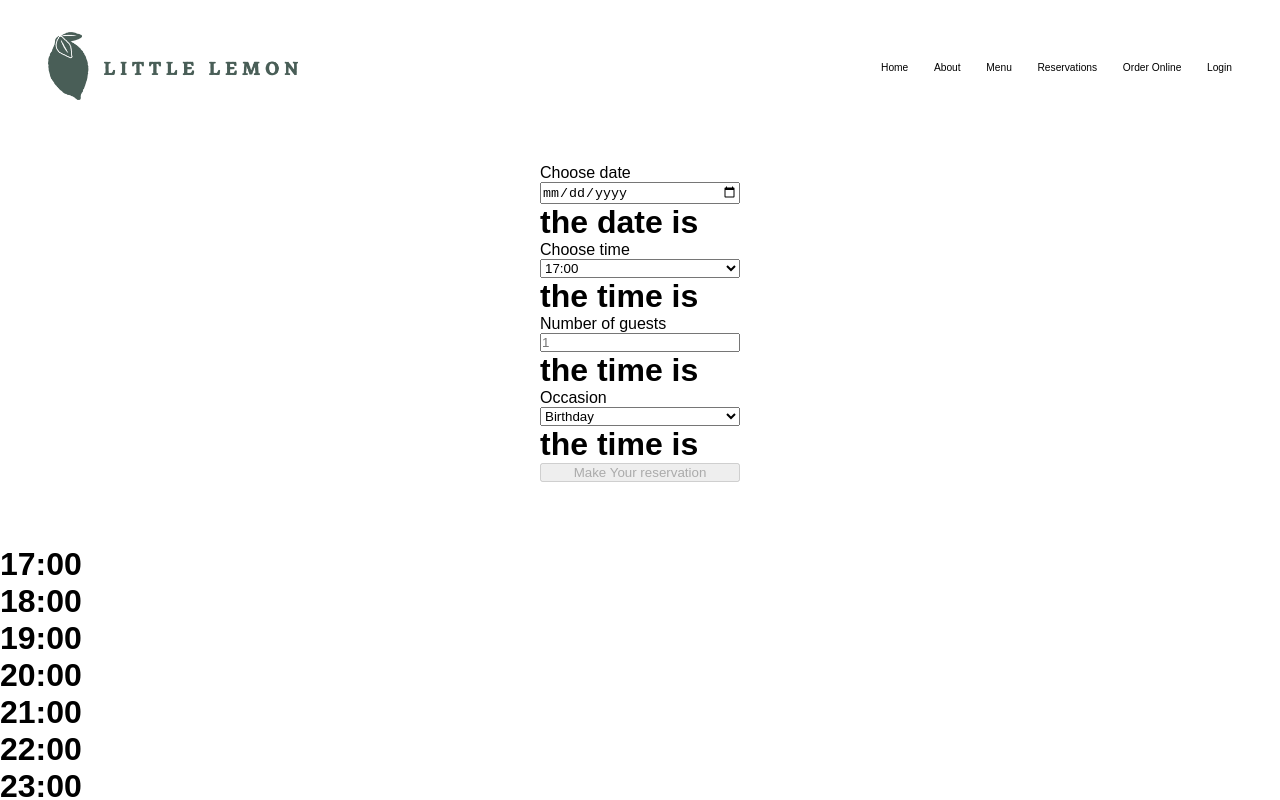
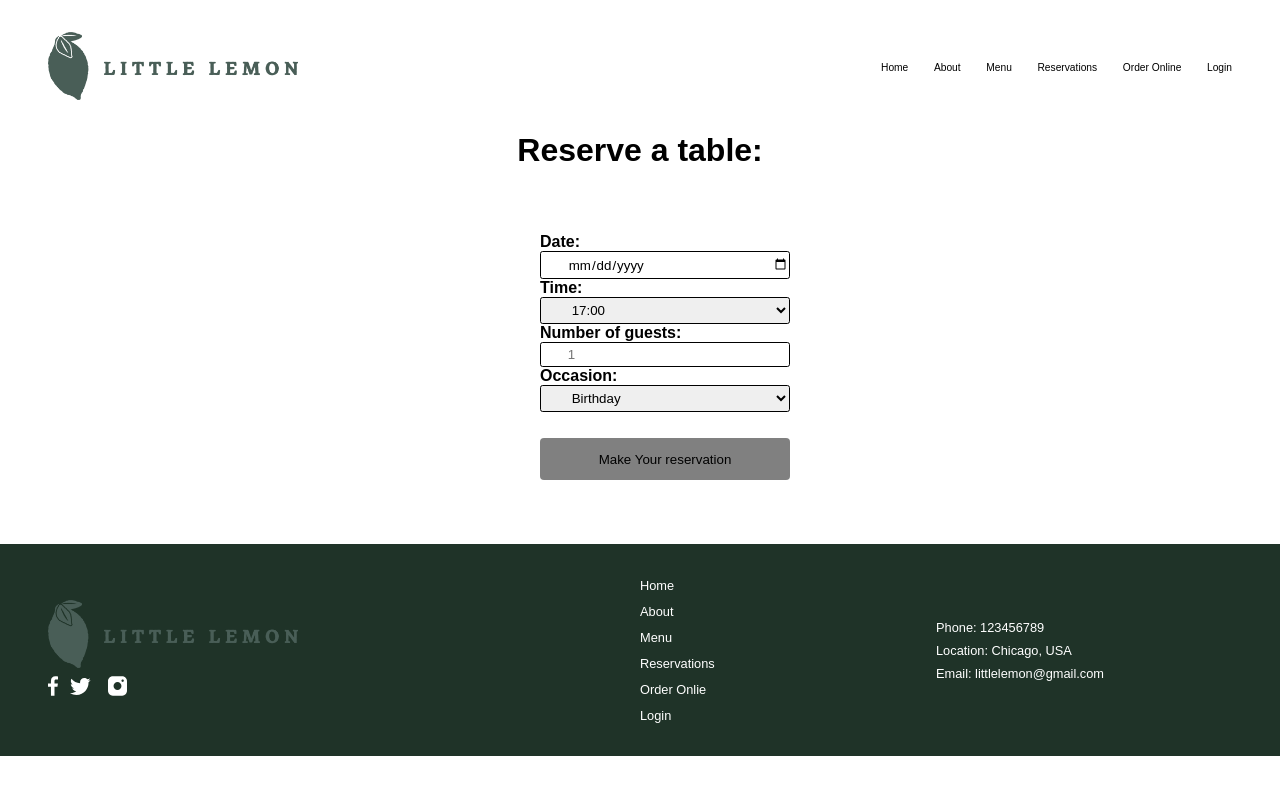
Before and after one commit to hatimmargi/lemon-app, a React (Create React App) app: page /booking in a window 1280 px wide. Shown: the top 800 px of the page. Built offline with nearby package versions, Linux system fonts and the light colour scheme.

Commit message:
finishing project

```diff
--- a/src/App.css
+++ b/src/App.css
@@ -246,3 +246,42 @@ justify-content: center;
 
 
 }
+label {
+  font-weight: bold;
+}
+
+input[type=date], input[type=number], select {
+  border: none;
+  width: 250px;
+  padding: .3em 2em;
+  border: 1px solid black;
+  padding-right: 0;
+  border-radius: .2em;
+  font-family: inherit;
+
+}
+input[type=submit] {
+  margin-top: 2em;
+  border: none;
+  font-family: inherit;
+  background-color: #F4CE14;
+  border-radius: .3em;
+  padding: 1em 2em;
+  cursor: pointer;
+  color: black;
+  font-family: inherit;
+}
+input[type=submit]:disabled {
+  background-color: grey;
+  cursor: not-allowed;
+}
+.confirmation {
+  display: grid;
+  align-items: center;
+  justify-content: center;
+  gap: 1em;
+  place-content: center;
+  background-color: #F4CE14;
+  height: 100vh;
+
+}
--- a/src/components/BookingForm.js
+++ b/src/components/BookingForm.js
@@ -23,27 +23,27 @@ function BookingForm(props) {
   return (
     <>
       <form onSubmit={handleSubmit} style={myStyle}>
-        <label for="res-date">Choose date</label>
+        <label for="res-date">Date:</label>
         <input
           type="date"
           id="res-date"
           value={props.date}
           onChange={props.dateChange}
           required={true}
+          aria-label="your reserve time"
         />
-        <h1>the date is {props.date}</h1>
-        <label htmlFor="res-time">Choose time</label>
+        <label htmlFor="res-time">Time:</label>
         <select
           id="res-time"
           value={props.time}
           onChange={props.timeChange}
           required={true}
+          aria-label="your reserve time"
         >
           {timeOptions}
         </select>
-        <h1>the time is {props.time}</h1>
 
-        <label htmlFor="guests">Number of guests</label>
+        <label htmlFor="guests">Number of guests:</label>
         <input
           type="number"
           placeholder="1"
@@ -53,24 +53,32 @@ function BookingForm(props) {
           value={props.numberOfGuests}
           onChange={props.numberOfGuestsChange}
           required={true}
+          aria-label="Number of guests"
         />
-        <h1>the time is {props.numberOfGuests}</h1>
-        <label htmlFor="occasion">Occasion</label>
+        <label htmlFor="occasion">Occasion:</label>
         <select
           id="occasion"
           value={props.occasion}
           onChange={props.occasionChange}
           required={true}
-
+          aria-label="Occasion"
         >
           <option>Birthday</option>
           <option>Anniversary</option>
           <option>Engagement</option>
           <option>Wedding</option>
         </select>
-        <h1>the time is {props.occasion}</h1>
-        <input type="submit" value="Make Your reservation"
-        disabled={props.time && props.numberOfGuests && props.occasion && props.date ? false : true} />
+        <input
+          type="submit"
+          value="Make Your reservation"
+          disabled={
+            props.time && props.numberOfGuests && props.occasion && props.date
+              ? false
+              : true
+          }
+          aria-label="On Click"
+
+        />
       </form>
     </>
   );
--- a/src/components/BookingPage.js
+++ b/src/components/BookingPage.js
@@ -3,9 +3,6 @@ import Nav from "./Nav";
 import Footer from "./Footer";
 import BookingForm from "./BookingForm";
 import { useState, useReducer, useEffect } from "react";
-
-
-
 
 function BookingPage() {
   // const [availableTimes, setAvailableTimes] = useState([
@@ -48,24 +45,21 @@ function BookingPage() {
     "00:00",
     "01:00",
   ]);
-  const availableSlots = availableTimes.map((item)=> {
-    return <div>{item}</div>
-  })
+  const availableSlots = availableTimes.map((item) => {
+    return <div>{item}</div>;
+  });
   function updateTimes() {
-    dispatch()
+    dispatch();
   }
 
-
-
-
-// module.exports = updateTimes
-
+  // module.exports = updateTimes
 
   return (
     <>
       <Header>
         <Nav />
       </Header>
+      <h1 style={{ margin: "auto", textAlign: "center" }}>Reserve a table:</h1>
       <BookingForm
         availableTimes={availableTimes}
         date={date}
@@ -78,7 +72,6 @@ function BookingPage() {
         occasionChange={occasionChange}
         updateTimes={updateTimes}
       />
-      <h1>{availableSlots}</h1>
       <Footer />
     </>
   );
--- a/src/pages/ConfirmationBookingPage.js
+++ b/src/pages/ConfirmationBookingPage.js
@@ -1,9 +1,40 @@
-function ConfirmationBookingPage () {
-    return (
-        <>
-        <h1>Your Booking Confirmed</h1>
-        <h1>See You Soon</h1>
-        </>
-    )
+import { useNavigate } from "react-router-dom";
+
+function ConfirmationBookingPage() {
+  const navigate = useNavigate();
+
+  return (
+    <div className="confirmation">
+      <h1
+        style={{
+          fontSize: "3em",
+          margin: "auto",
+          textAlign: "center",
+        }}
+      >
+        Your Booking Confirmed
+      </h1>
+      <h1 style={{ fontSize: "1.5em", margin: "auto", textAlign: "center" }}>
+        See You Soon
+      </h1>
+      <button
+        style={{
+          marginTop: "2em",
+          border: "none",
+          fontFamily: "inherit",
+          backgroundColor: "black",
+          borderRadius: ".3em",
+          padding: "1em 2em",
+          cursor: "pointer",
+          color: "white",
+          margin: "auto",
+          textAlign: "center",
+        }}
+        onClick={() => navigate("/")}
+      >
+        Go Home
+      </button>
+    </div>
+  );
 }
-export default ConfirmationBookingPage
+export default ConfirmationBookingPage;
```
